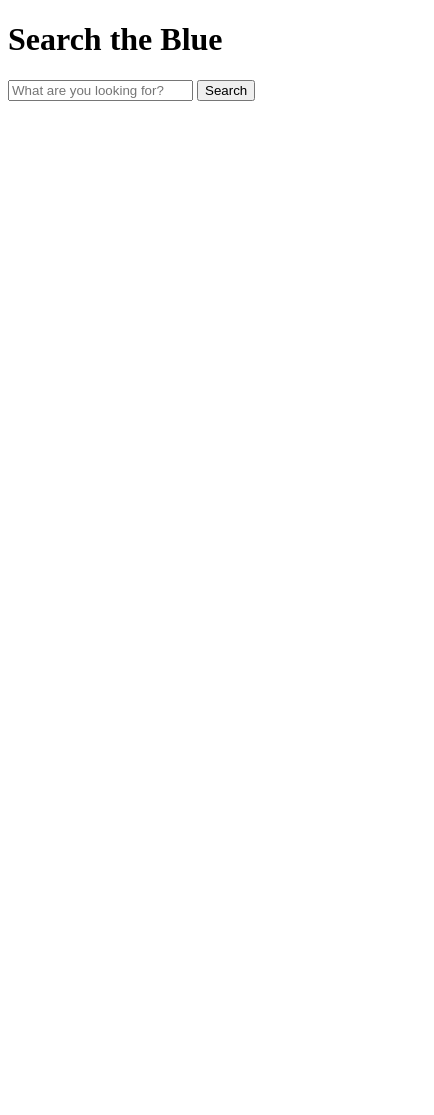
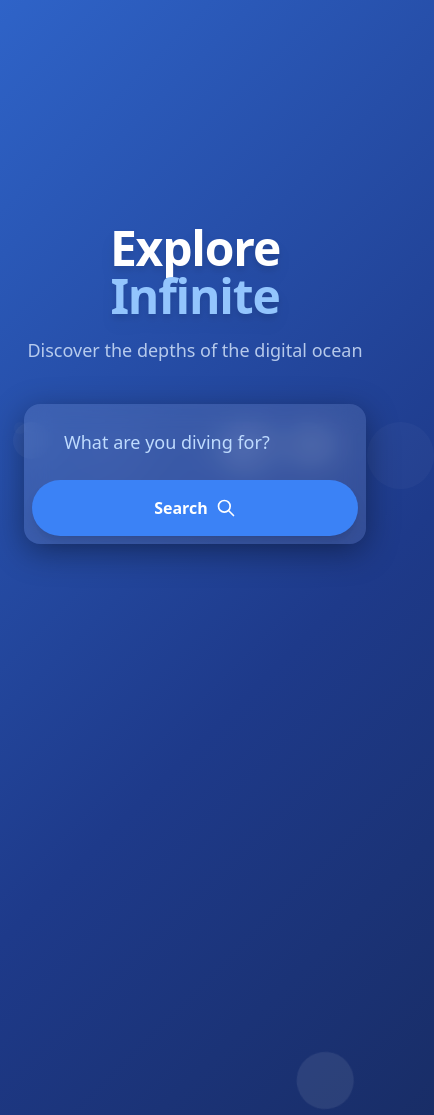
Before and after one commit to sam-uovt/simple-login, a plain HTML site: page search.html in a window 390 px wide. Shown: the top 1115 px of the page, 434 px wide, since content can reach past the window. Before the commit the page ends 844 px from the top, so only its background shows below. Drawn offline with nearby package versions, Linux system fonts and the light colour scheme.

Commit message:
feat: add search bar

```diff
--- a/search.html
+++ b/search.html
@@ -3,20 +3,159 @@
 <head>
     <meta charset="UTF-8">
     <meta name="viewport" content="width=device-width, initial-scale=1.0">
-    <title>Blue Search Portal</title>
-    <link rel="stylesheet" href="style.css">
+    <title>Interactive Search Portal</title>
+    <script src="https://cdn.tailwindcss.com"></script>
+    <style>
+        /* Animated Background Gradient */
+        @keyframes gradientBG {
+            0% { background-position: 0% 50%; }
+            50% { background-position: 100% 50%; }
+            100% { background-position: 0% 50%; }
+        }
+
+        body {
+            background: linear-gradient(-45deg, #0f172a, #1e3a8a, #3b82f6, #0ea5e9);
+            background-size: 400% 400%;
+            animation: gradientBG 15s ease infinite;
+            height: 100vh;
+            overflow: hidden;
+            display: flex;
+            align-items: center;
+            justify-content: center;
+        }
+
+        /* Glassmorphism Effect */
+        .glass-panel {
+            background: rgba(255, 255, 255, 0.1);
+            backdrop-filter: blur(12px);
+            -webkit-backdrop-filter: blur(12px);
+            border: 1px border rgba(255, 255, 255, 0.2);
+            box-shadow: 0 8px 32px 0 rgba(0, 0, 0, 0.37);
+        }
+
+        /* Floating Particles */
+        .particle {
+            position: absolute;
+            background: rgba(255, 255, 255, 0.1);
+            border-radius: 50%;
+            pointer-events: none;
+            animation: float 20s infinite linear;
+        }
+
+        @keyframes float {
+            from { transform: translateY(100vh) rotate(0deg); opacity: 1; }
+            to { transform: translateY(-10vh) rotate(360deg); opacity: 0; }
+        }
+
+        /* Input Interaction */
+        .search-input:focus {
+            box-shadow: 0 0 20px rgba(59, 130, 246, 0.5);
+            transform: scale(1.02);
+        }
+
+        .loader {
+            border: 3px solid rgba(255, 255, 255, 0.3);
+            border-radius: 50%;
+            border-top: 3px solid #fff;
+            width: 24px;
+            height: 24px;
+            animation: spin 1s linear infinite;
+            display: none;
+        }
+
+        @keyframes spin {
+            0% { transform: rotate(0deg); }
+            100% { transform: rotate(360deg); }
+        }
+    </style>
 </head>
 <body>
 
-    <div class="search-container">
-        <form class="search-form">
-            <h1>Search the Blue</h1>
-            <div class="input-group">
-                <input type="text" placeholder="What are you looking for?" aria-label="Search">
-                <button type="submit">Search</button>
+    <!-- Background Particles -->
+    <div id="particle-container"></div>
+
+    <div class="relative z-10 w-full max-w-2xl px-6">
+        <div class="text-center mb-10 space-y-4">
+            <h1 class="text-5xl md:text-7xl font-extrabold text-white tracking-tight drop-shadow-lg">
+                Explore <span class="text-blue-300">Infinite</span>
+            </h1>
+            <p class="text-blue-100 text-lg opacity-80">Discover the depths of the digital ocean</p>
+        </div>
+
+        <div class="glass-panel p-2 rounded-2xl md:rounded-full transition-all duration-300">
+            <form id="searchForm" class="flex flex-col md:flex-row items-center gap-2">
+                <div class="relative flex-1 w-full">
+                    <input
+                        type="text"
+                        id="searchInput"
+                        placeholder="What are you diving for?"
+                        class="search-input w-full bg-transparent border-none py-4 px-8 text-white text-lg placeholder-blue-200 outline-none transition-all duration-300 rounded-full"
+                    >
+                    <div class="absolute right-4 top-1/2 -translate-y-1/2">
+                        <div id="searchLoader" class="loader"></div>
+                    </div>
+                </div>
+                <button
+                    type="submit"
+                    class="w-full md:w-auto bg-blue-500 hover:bg-blue-400 text-white font-bold py-4 px-10 rounded-full transition-all duration-300 active:scale-95 shadow-lg flex items-center justify-center gap-2"
+                >
+                    <span id="btnText">Search</span>
+                    <svg xmlns="http://www.w3.org/2000/svg" class="h-5 w-5" fill="none" viewBox="0 0 24 24" stroke="currentColor">
+                        <path stroke-linecap="round" stroke-linejoin="round" stroke-width="2" d="M21 21l-6-6m2-5a7 7 0 11-14 0 7 7 0 0114 0z" />
+                    </svg>
+                </button>
+            </form>
+        </div>
+
+        <!-- Simulated Results Message -->
+        <div id="feedback" class="mt-8 text-center text-white opacity-0 transition-opacity duration-500">
+            <div class="inline-block glass-panel px-6 py-3 rounded-full text-sm">
+                Searching across 1.2 billion records...
             </div>
-        </form>
+        </div>
     </div>
 
+    <script>
+        // Generate Particles
+        const container = document.getElementById('particle-container');
+        for (let i = 0; i < 20; i++) {
+            const p = document.createElement('div');
+            p.className = 'particle';
+            const size = Math.random() * 60 + 10 + 'px';
+            p.style.width = size;
+            p.style.height = size;
+            p.style.left = Math.random() * 100 + 'vw';
+            p.style.animationDelay = Math.random() * 20 + 's';
+            p.style.opacity = Math.random() * 0.5;
+            container.appendChild(p);
+        }
+
+        // Search Interaction Logic
+        const form = document.getElementById('searchForm');
+        const input = document.getElementById('searchInput');
+        const loader = document.getElementById('searchLoader');
+        const feedback = document.getElementById('feedback');
+        const btnText = document.getElementById('btnText');
+
+        form.addEventListener('submit', (e) => {
+            e.preventDefault();
+            if (!input.value.trim()) return;
+
+            // Start Loading State
+            loader.style.display = 'block';
+            btnText.textContent = 'Seeking...';
+            feedback.classList.remove('opacity-0');
+
+            // Simulate API Call
+            setTimeout(() => {
+                loader.style.display = 'none';
+                btnText.textContent = 'Search';
+                feedback.innerHTML = `<div class="inline-block glass-panel px-6 py-3 rounded-full text-sm">Found results for: <strong>${input.value}</strong></div>`;
+
+                // Clear input with style
+                input.value = '';
+            }, 1500);
+        });
+    </script>
 </body>
 </html>
```
Also changed, not shown: index.html (+8 -4 lines).
